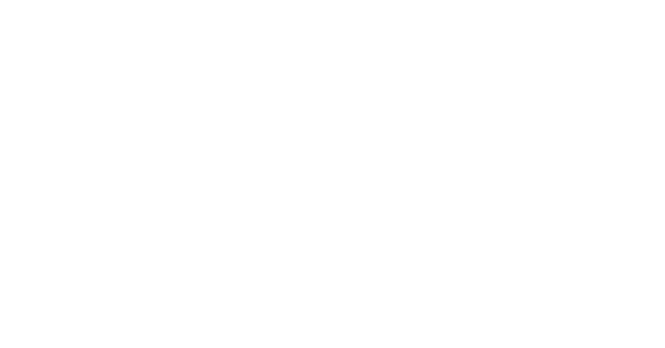
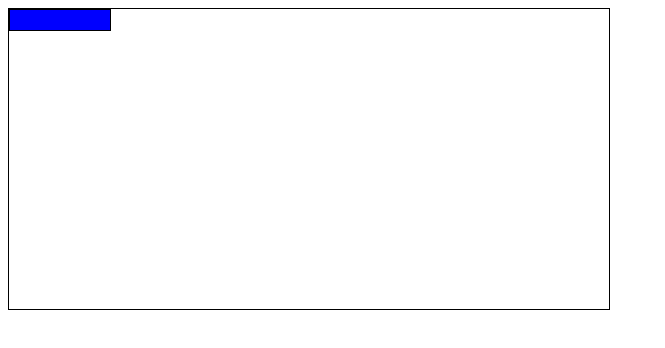
Before and after one commit to Gabriel018/JavaScript, a plain HTML site: page Breakout/index.html in a window 1280 px wide. Shown: the whole page, without its empty margins (0-665 px from the left). Drawn offline with Linux system fonts and the light colour scheme.

Commit message:
breakout

```diff
--- a/Breakout/index.html
+++ b/Breakout/index.html
@@ -8,6 +8,11 @@
     <link rel="stylesheet" href="style.css">
 </head>
 <body>
+
+    <div class="grid">
+    <div class="block" ></div>
+    </div>
+
     <script src="script.js" ></script>
 </body>
 </html>
--- a/Breakout/style.css
+++ b/Breakout/style.css
@@ -0,0 +1,13 @@
+.grid {
+    width: 600px;
+    height: 300px;
+    border: solid black 1px;
+}
+
+.block {
+    width: 100px;
+    height: 20px;
+    background-color: blue;
+    border: solid black 1px;
+    float: left;
+}
```
